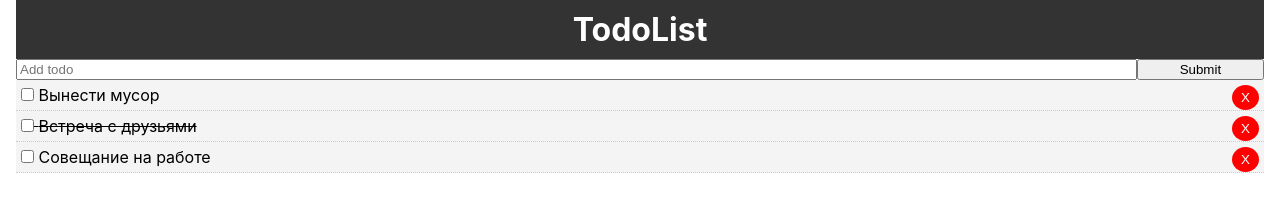
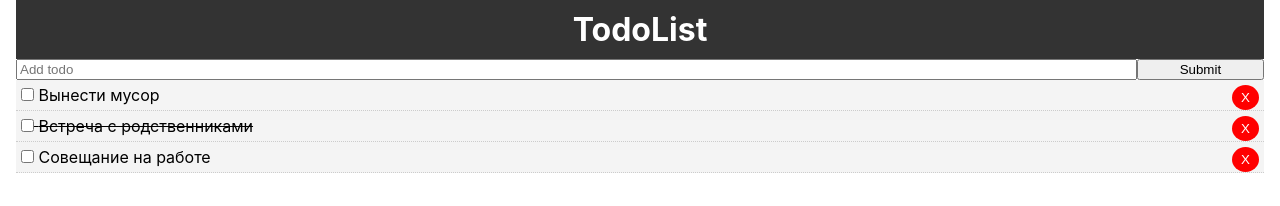
Before and after one commit to koroteevmv/web_1_react, a React (Create React App) app: page / in a window 1280 px wide. Shown: the top 206 px of the page. Built offline with nearby package versions, Linux system fonts and the light colour scheme.

Commit message:
rename smth
test

```diff
--- a/public/index.html
+++ b/public/index.html
@@ -11,7 +11,7 @@
     />
     <link rel="apple-touch-icon" href="logo192.png" />
     <link rel="manifest" href="%PUBLIC_URL%/manifest.json" />
-    <title>React App</title>
+    <title>React App Ulanov</title>
   </head>
   <body>
     <noscript>You need to enable JavaScript to run this app.</noscript>
--- a/src/App.js
+++ b/src/App.js
@@ -1,50 +1,55 @@
-import React from 'react';
-import './App.css';
-import Todos from './components/Todos'
+import React from "react";
+import "./App.css";
+import Todos from "./components/Todos";
 import Header from "./components/layout/header";
 import AddTodo from "./components/addTodo";
 
-class App extends React.Component{
+class App extends React.Component {
   state = {
-    todos:[
+    todos: [
       {
         id: 1,
-        title: 'Вынести мусор',
-        completed: false,
+        title: "Вынести мусор",
+        completed: false
       },
       {
         id: 2,
-        title: 'Встреча с друзьями',
-        completed: true,
+        title: "Встреча с родственниками",
+        completed: true
       },
       {
         id: 3,
-        title: 'Совещание на работе',
-        completed: false,
-      },
+        title: "Совещание на работе",
+        completed: false
+      }
     ]
   };
   // Toggle complete
-  markComplete =(id) => {
-    this.setState({ todos: this.state.todos.map(todo =>{
+  markComplete = id => {
+    this.setState({
+      todos: this.state.todos.map(todo => {
         if (todo.id === id) {
           todo.completed = !todo.completed;
         }
         return todo;
-      }) });
+      })
+    });
   };
 
-  delTodo = (id) => {
-    this.setState({todos: [...this.state.todos.filter(todo => todo.id != id)]});
-  }
+  delTodo = id => {
+    this.setState({
+      todos: [...this.state.todos.filter(todo => todo.id !== id)]
+    });
+  };
 
   render() {
     return (
       <div className="App">
         <div className="container">
-            <Header/>
-            <AddTodo/>
-            <Todos todos={this.state.todos}
+          <Header />
+          <AddTodo />
+          <Todos
+            todos={this.state.todos}
             markComplete={this.markComplete}
             delTodo={this.delTodo}
           />
```
Lines whose indentation alone changed are shown as unchanged.
